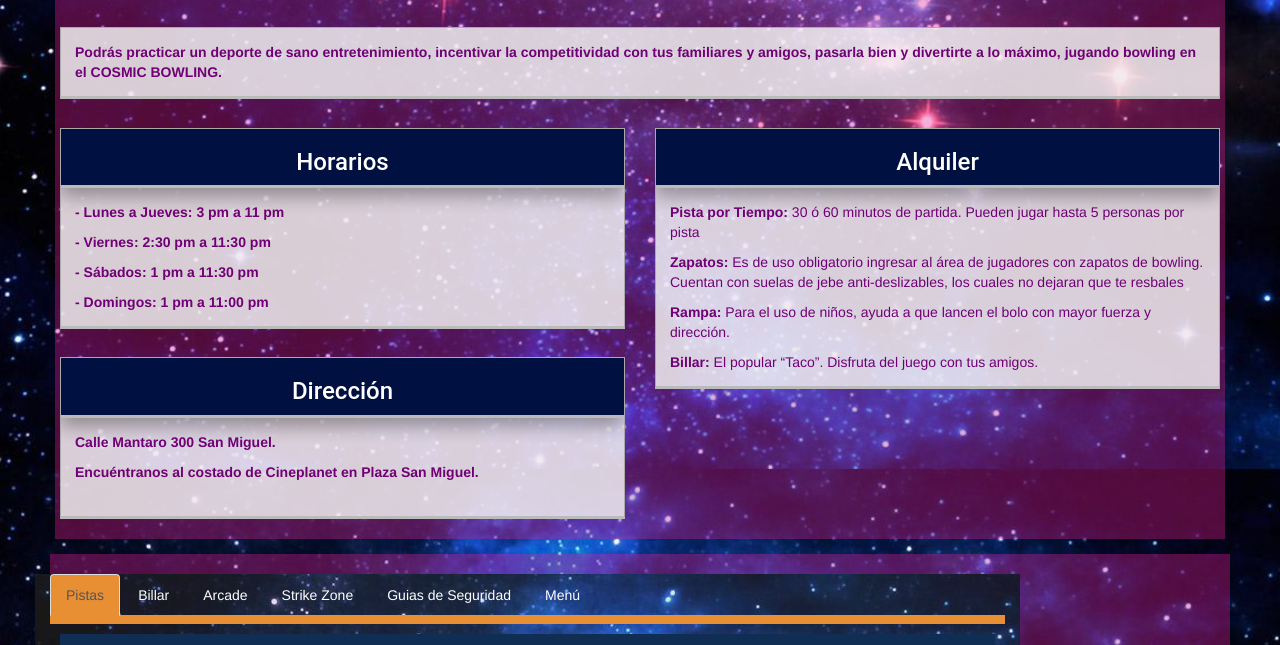
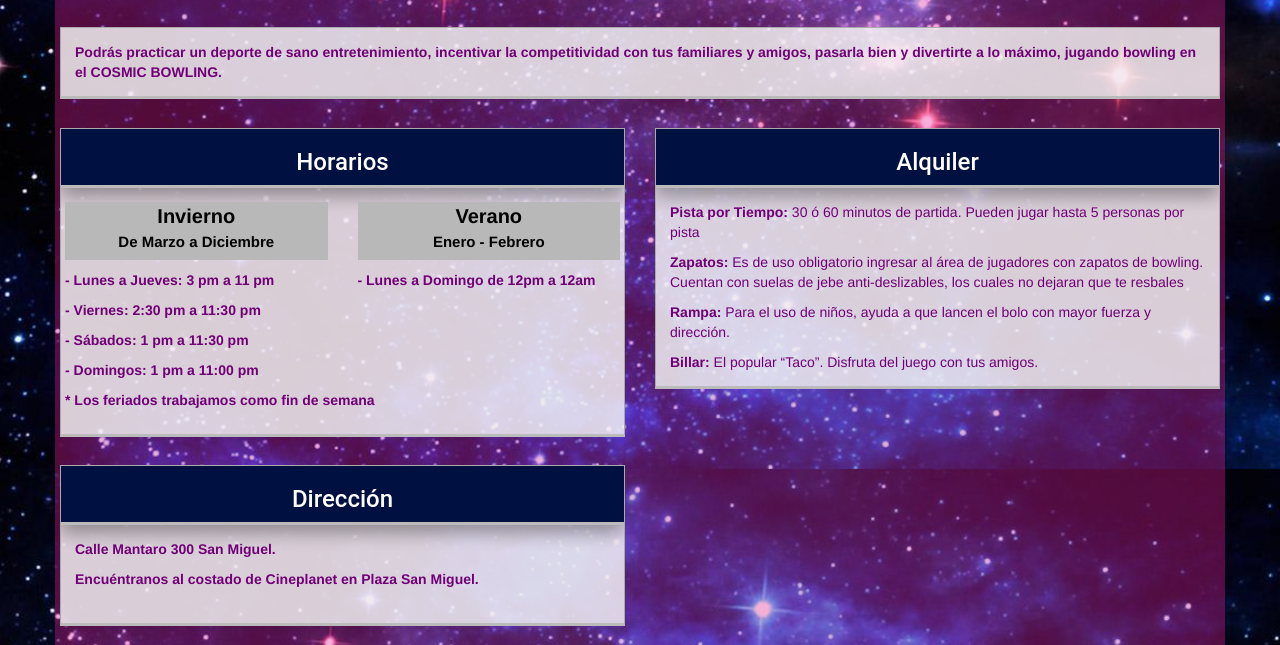
Before and after one commit to SystemsGV/space_bowling, a CodeIgniter app: page /database/Instalaciones in a window 1280 px wide. Shown: the part 331-976 px from the top of the page. Run offline with CodeIgniter, Linux system fonts and the light colour scheme.

Commit message:
:art: Modified Hours

```diff
--- a/application/views/facilities.php
+++ b/application/views/facilities.php
@@ -35,10 +35,26 @@
           </div>
           <div class="card-body">
             <!--<h3>Horarios</h3>-->
-            <p class="card-p"><strong> - Lunes a Jueves: 3 pm a 11 pm</strong></p>
-            <p class="card-p"><strong> - Viernes: 2:30 pm a 11:30 pm </strong></p>
-            <p class="card-p"><strong> - Sábados: 1 pm a 11:30 pm </strong></p>
-            <p class="card-p"><strong> - Domingos: 1 pm a 11:00 pm </strong></p>
+            <div class="row">
+              <div class="col-md-6">
+                <p class="sub-title-hours">Invierno <br> <b class="f-15">De Marzo a Diciembre</b></p>
+                <p class="card-p"><strong> - Lunes a Jueves: 3 pm a 11 pm</strong></p>
+                <p class="card-p"><strong> - Viernes: 2:30 pm a 11:30 pm </strong></p>
+                <p class="card-p"><strong> - Sábados: 1 pm a 11:30 pm </strong></p>
+                <p class="card-p"><strong> - Domingos: 1 pm a 11:00 pm </strong></p>
+
+              </div>
+              <div class="col-md-6">
+                <p class="sub-title-hours">Verano <br> <b class="f-15">Enero - Febrero</b></p>
+                <p class="card-p"><strong> - Lunes a Domingo de 12pm a 12am</strong></p>
+              </div>
+              <div class="col-md-12">
+                <p class="card-p"><strong> * Los feriados trabajamos como fin de semana</strong></p>
+
+              </div>
+            </div>
+
+
             <!--<p class="card-p"><strong>Viernes, Sábado y víspera de feriado: 11:00 a.m. a Media Noche <br>&nbsp;</strong></p>
               <p class="card-p"><strong> - Sabados: 1 pm a 11:30 pm</strong></p>
               -->
--- a/new/css/style.css
+++ b/new/css/style.css
@@ -169,9 +169,9 @@ select {
 html,
 body {
 	width: 100%;
-    padding: 0;
-    margin: 0;
-    min-height: 100%;
+	padding: 0;
+	margin: 0;
+	min-height: 100%;
 	overflow-x: hidden;
 }
 body {
@@ -182,8 +182,8 @@ body {
 	background-size: cover;
 	color: #ffffff;
 	font: 14px/25px Arial, Helvetica, sans-serif;
-    margin-bottom: 100px; /* Ajusta este valor según la altura de tu pie de página */
-    position: relative;
+	margin-bottom: 100px; /* Ajusta este valor según la altura de tu pie de página */
+	position: relative;
 }
 
 a {
@@ -214,7 +214,6 @@ a.button {
 	text-decoration: none;
 	padding: 6px 12px 6px 12px;
 }
-
 
 .clear {
 	content: "\0020";
@@ -1186,3 +1185,13 @@ h3 {
 	margin-right: -25px;
 	margin-left: -25px;
 }
+.sub-title-hours {
+	color: #000;
+	background-color: rgb(184, 184, 184);
+	font-size: 20px;
+	text-align: center;
+	font-weight: bold;
+}
+.f-15{
+	font-size: 15px !important;
+}
```
